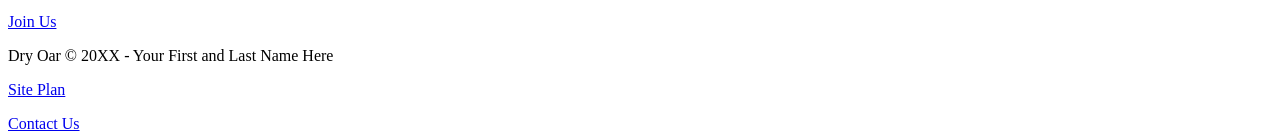
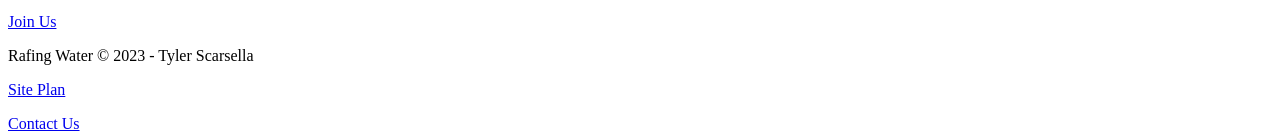
Before and after one commit to Gard6n/Html-Class, a plain HTML site: page W03 - HTML for the Home Page/index.html in a window 1280 px wide. Shown: the part 3483-3620 px from the top of the page. Drawn offline with Linux system fonts and the light colour scheme.

Commit message:
name change for the site

```diff
--- a/W03 - HTML for the Home Page/index.html
+++ b/W03 - HTML for the Home Page/index.html
@@ -53,7 +53,7 @@
             <a class='join' href="rivers.html">Join Us</a>
         </section>
         <footer>
-            <p>Dry Oar &copy; 20XX - Your First and Last Name Here</p>
+            <p>Rafing Water &copy; 2023 - Tyler Scarsella</p>
             <p><a href="site-plan-rafting.html">Site Plan</a></p>
             <p><a href="contactus.html">Contact Us</a></p>
             <div class="social">
```
Also changed, not shown: 1 other file.
